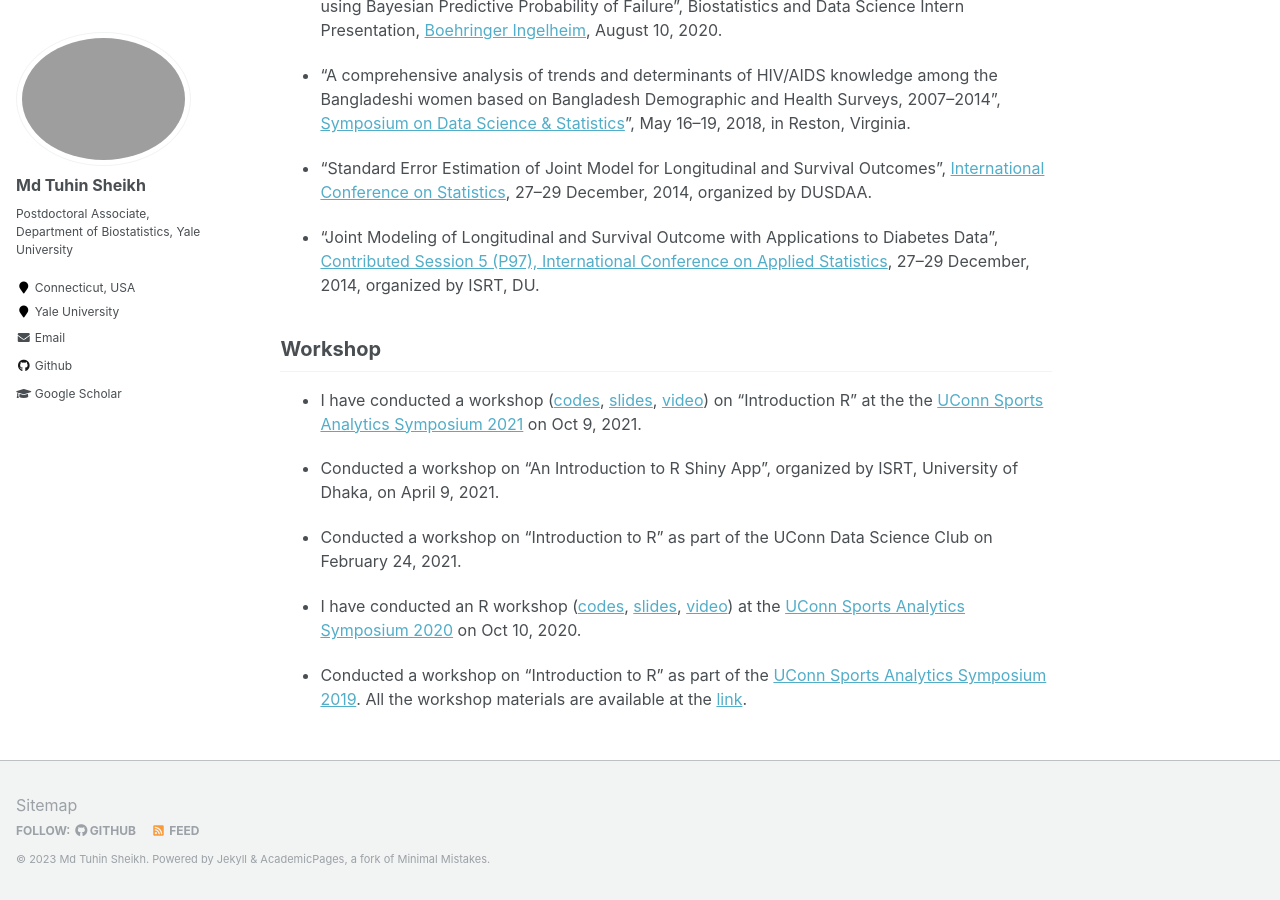
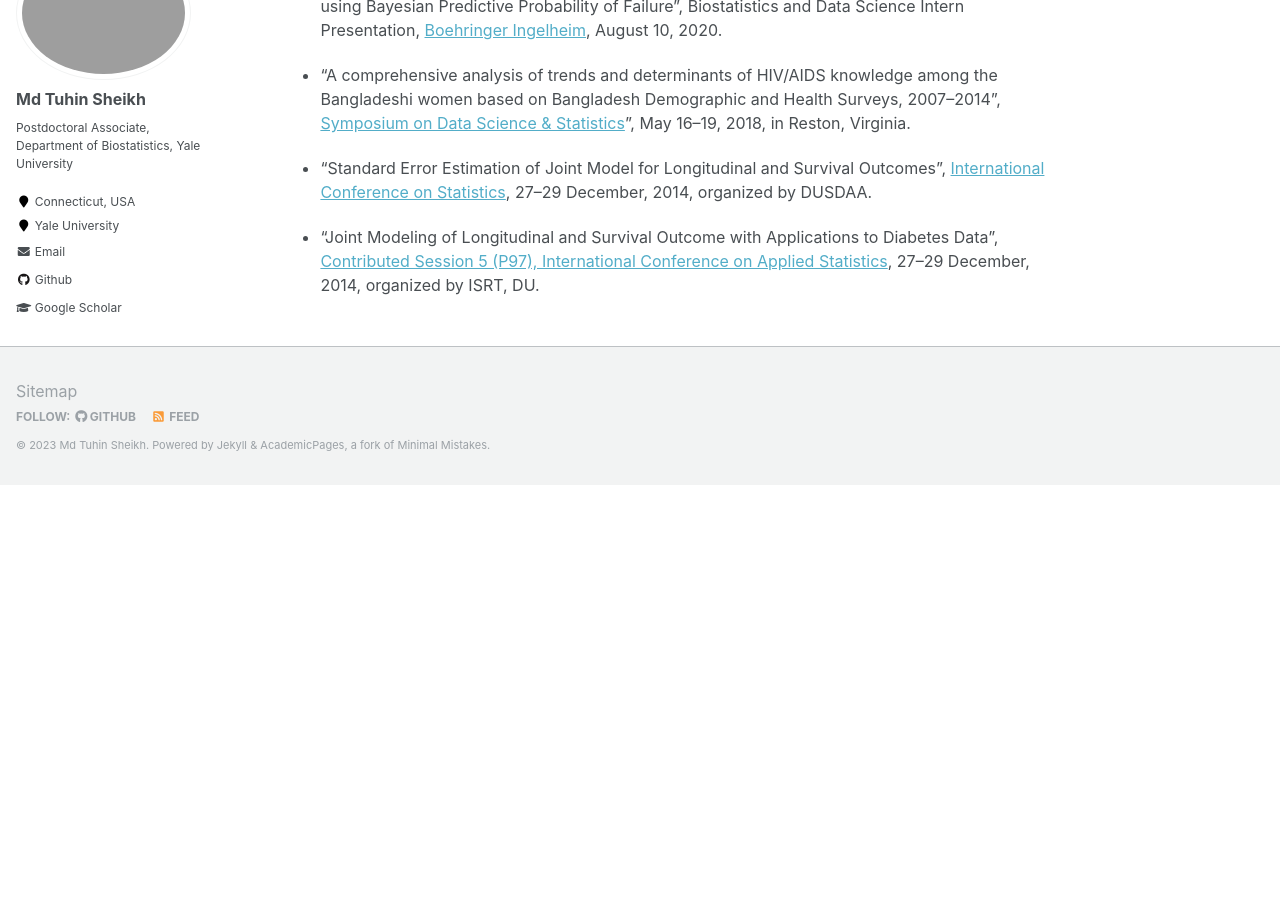
Before and after one commit to mdtuhinsheikh/mdtuhinsheikh.github.io, a Jekyll site: the page built from _pages/talks.md, in a window 1280 px wide and 900 px high, scrolled down 795 px. Built offline with Jekyll 4.4.1, drawn with Linux system fonts in a browser that asks for light colours; after the commit the page ends 1280 px from its top, so only the background shows below that.

Commit message:
Update talks.m

```diff
--- a/_pages/talks.md
+++ b/_pages/talks.md
@@ -24,14 +24,3 @@ author_profile: true
 * "Standard Error Estimation of Joint Model for Longitudinal and Survival Outcomes", [International Conference on Statistics](https://sites.google.com/site/dusdaa10/conference2015), 27--29 December, 2014, organized by DUSDAA.
 
 * "Joint Modeling of Longitudinal and Survival Outcome with Applications to Diabetes Data", [Contributed Session 5 (P97), International Conference on Applied Statistics](https://docs.google.com/a/isrt.ac.bd/viewer?a=v&pid=sites&srcid=aXNydC5hYy5iZHxpY2FzMjAxNHxneDozYmZjNmFlMjBmMjljYzIx), 27--29 December, 2014, organized by ISRT, DU.
-
-## Workshop
-* I have conducted a workshop ([codes](https://github.com/mdtuhinsheikh/introRucsas2021), [slides](https://mdtuhinsheikh.github.io/introRucsas2021/#1), [video](https://uconn-cmr.webex.com/recordingservice/sites/uconn-cmr/recording/53790c850b50103a9f7f0050568f9b64/playback)) on "Introduction R" at the the [UConn Sports Analytics Symposium 2021](https://statds.org/events/ucsas2021/workshops.html) on Oct 9, 2021.
-
-* Conducted a workshop on "An Introduction to R Shiny App", organized by ISRT, University of Dhaka, on April 9, 2021.
-
-* Conducted a workshop on "Introduction to R" as part of the UConn Data Science Club on February 24, 2021.
-
-* I have conducted an R workshop ([codes](https://github.com/mdtuhinsheikh/introR_ucsas2021), [slides](https://mdtuhinsheikh.github.io/introR_ucsas2020/#1), [video](https://uconn-cmr.webex.com/recordingservice/sites/uconn-cmr/recording/3e88f57314344e8db379fb744ab42cb1/playback)) at the [UConn Sports Analytics Symposium 2020](https://statds.org/events/ucsas2020/workshops.html) on Oct 10, 2020.
-
-* Conducted a workshop on "Introduction to R" as part of the [UConn Sports Analytics Symposium 2019](https://statds.org/events/ucsas2019/). All the workshop materials are available at the [link](https://github.com/mdtuhinsheikh/introR_ucsas2019).
```
